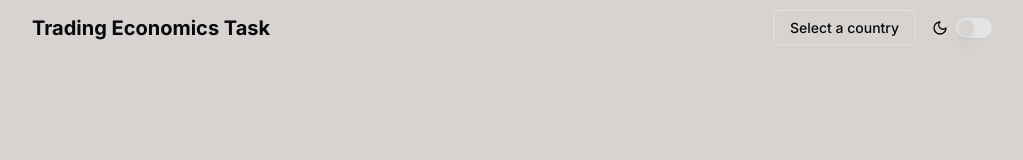
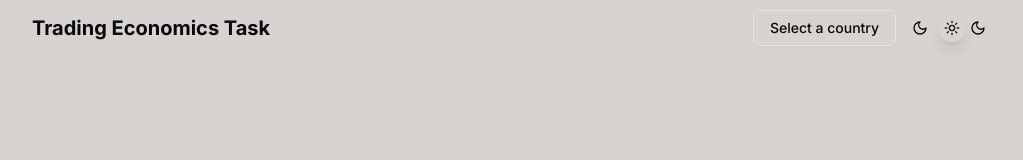
Before and after one commit to chimailo/trading-economics-task, a Next.js app: page / in a window 1280 px wide. Shown: the top 160 px of the page, without its empty margins (116-1139 px from the left). Built offline with nearby package versions, Linux system fonts and the light colour scheme.

Commit message:
update theme switch component

```diff
--- a/components/ui/switch.tsx
+++ b/components/ui/switch.tsx
@@ -1,9 +1,10 @@
-"use client"
+"use client";
 
-import * as React from "react"
-import * as SwitchPrimitives from "@radix-ui/react-switch"
+import * as React from "react";
+import * as SwitchPrimitives from "@radix-ui/react-switch";
+import { Moon, Sun } from "lucide-react";
 
-import { cn } from "@/lib/utils"
+import { cn } from "@/lib/utils";
 
 const Switch = React.forwardRef<
   React.ElementRef<typeof SwitchPrimitives.Root>,
@@ -11,19 +12,32 @@
 >(({ className, ...props }, ref) => (
   <SwitchPrimitives.Root
     className={cn(
-      "peer inline-flex h-5 w-9 shrink-0 cursor-pointer items-center rounded-full border-2 border-transparent shadow-sm transition-colors focus-visible:outline-none focus-visible:ring-2 focus-visible:ring-ring focus-visible:ring-offset-2 focus-visible:ring-offset-background disabled:cursor-not-allowed disabled:opacity-50 data-[state=checked]:bg-primary data-[state=unchecked]:bg-input",
+      "peer inline-flex h-8 w-14 shrink-0 cursor-pointer items-center rounded-full border-2 border-transparent transition-colors focus-visible:outline-none focus-visible:ring-2 focus-visible:ring-ring focus-visible:ring-offset-2 focus-visible:ring-offset-background disabled:cursor-not-allowed disabled:opacity-50 bg-switch relative",
       className
     )}
     {...props}
     ref={ref}
   >
+    <span className="dark:scale-100 scale-0 transition-transform absolute top-1/2 left-1 text-switch-foreground -translate-y-1/2">
+      <Sun className="w-4 h-4"></Sun>
+    </span>
     <SwitchPrimitives.Thumb
       className={cn(
-        "pointer-events-none block h-4 w-4 rounded-full bg-background shadow-lg ring-0 transition-transform data-[state=checked]:translate-x-4 data-[state=unchecked]:translate-x-0"
+        "pointer-events-none block h-7 w-7 relative rounded-full bg-background shadow-lg ring-0 transition-transform data-[state=checked]:translate-x-6 data-[state=unchecked]:translate-x-0"
       )}
-    />
+    >
+      <span className="dark:scale-0 scale-100 absolute top-1/2 left-1/2 -translate-x-1/2 -translate-y-1/2 transition-transform text-primary">
+        <Sun className="w-4 h-4"></Sun>
+      </span>
+      <span className="dark:scale-100 scale-0 absolute top-1/2 left-1/2 -translate-x-1/2 -translate-y-1/2 transition-transform text-primary/60">
+        <Moon className="w-4 h-4"></Moon>
+      </span>
+    </SwitchPrimitives.Thumb>
+    <span className="dark:scale-0 scale-100 absolute top-1/2 right-1 text-switch-foreground -translate-y-1/2 transition-transform">
+      <Moon className="w-4 h-4"></Moon>
+    </span>
   </SwitchPrimitives.Root>
-))
-Switch.displayName = SwitchPrimitives.Root.displayName
+));
+Switch.displayName = SwitchPrimitives.Root.displayName;
 
-export { Switch }
+export { Switch };
```
